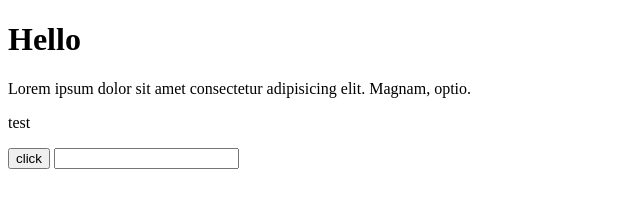
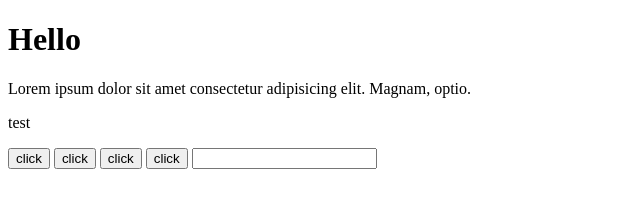
Before and after one commit to Dmitriy-Shalashov/test2, a plain HTML site: page index.html in a window 1280 px wide. Shown: the whole page, without its empty margins (0-640 px from the left). Drawn offline with Linux system fonts and the light colour scheme.

Commit message:
commt for brunch_04

```diff
--- a/index.html
+++ b/index.html
@@ -13,6 +13,9 @@
     </p>
     <p>test</p>
     <button>click</button>
+    <button>click</button>
+    <button>click</button>
+    <button>click</button>
     <input type="text" />
   </body>
 </html>
```
